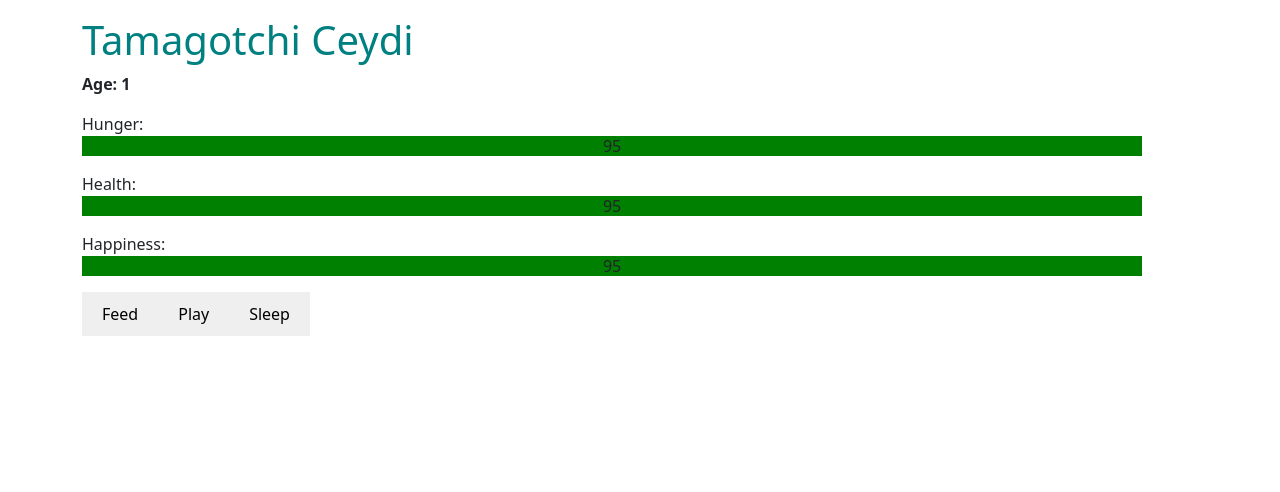
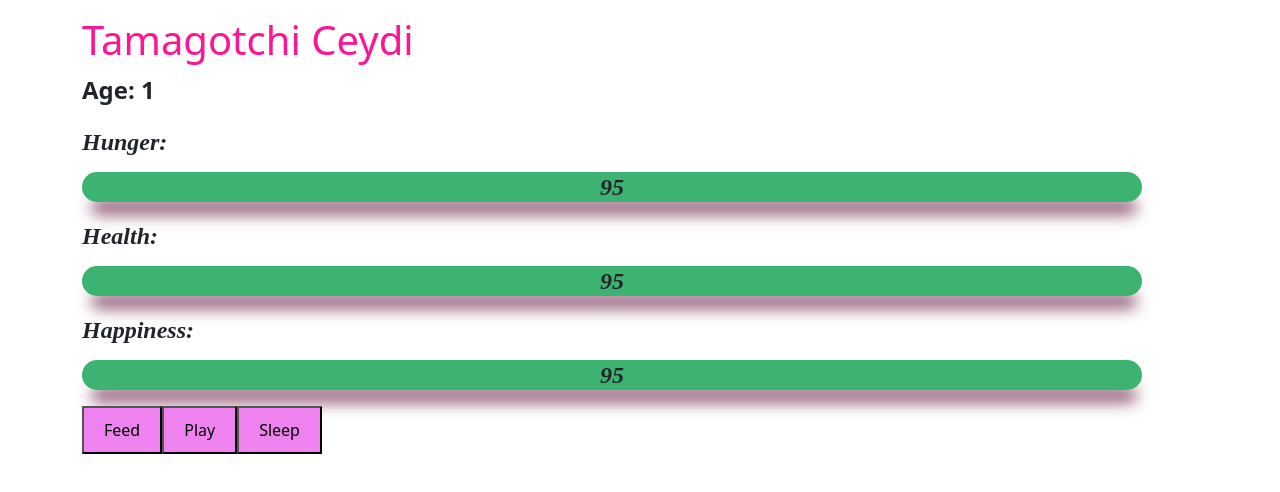
Before and after one commit to CeydiY/react, a React (Create React App) app: page / in a window 1280 px wide. Shown: the top 492 px of the page. Built offline with nearby package versions, Linux system fonts and the light colour scheme.

Commit message:
Tamagotchi - CSS

```diff
--- a/src/App.js
+++ b/src/App.js
@@ -39,17 +39,18 @@
         <div className="container">
             <h1 className="mt-3">{name}</h1>
             <p><strong>Age: {age}</strong></p>
-            <p>Hunger: <div className="progress-bar" style={{width: `${hunger}%`, backgroundColor: getBarColor(hunger)}}>
+            <p className="states">Hunger: <div className="progress-bar" style={{width: `${hunger}%`, backgroundColor: getBarColor(hunger)}}>
                 {hunger}
             </div></p>
-            <p>Health: <div className="progress-bar" style={{width: `${health}%`, backgroundColor: getBarColor(health)}}>
+            <p className="states">Health: <div className="progress-bar" style={{width: `${health}%`, backgroundColor: getBarColor(health)}}>
                 {health}
             </div></p>
-            <p>Happiness: <div className="progress-bar" style={{width: `${happiness}%`, backgroundColor: getBarColor(happiness)}}>
+            <p className="states">Happiness: <div className="progress-bar" style={{width: `${happiness}%`, backgroundColor: getBarColor(happiness)}}>
                 {happiness}
             </div></p>
             {health === 0 || happiness === 0 ? (
                 <p>Your Tamagotchi has died.</p>
+
             ) : (
                 <>
                     <button onClick={feed}>Feed</button>
--- a/src/components/accions/Accions.js
+++ b/src/components/accions/Accions.js
@@ -1,6 +1,6 @@
 export function getBarColor(value) {
     if(value > 80){
-        return 'green';
+        return 'mediumseagreen';
     }else if (value > 20){
         return 'yellow';
     }else {
--- a/src/index.css
+++ b/src/index.css
@@ -2,24 +2,37 @@
 body{
   font-family: sans-serif;
   text-align: center;
+  background-color: lightblue;
 }
 h1{
-  color: teal;
+  color: deeppink;
+  margin-bottom: 1em;
 }
 p{
   margin: 10px 0;
+  font-size: 1.5em;
 }
 button{
   padding: 10px 20px;
-  font-size: 16px;
-  border: none;
+  font-size: 18px;
+  border-radius: 5%;
   cursor: pointer;
-  margin: 0 10px;
+  margin-top: 2em;
+  margin-left: 1.5em;
+  background-color: violet;
 }
-.progress-bar{
-  width: 100%;
-  height: 20px;
-  background-color: lightgrey;
-  color: white;
-  text-align: center;
+
+.progress-bar {
+  height: 30px;
+  background: blueviolet;
+  box-shadow: 2px 20px 15px -7px rgba(123, 56, 91, 0.8);
+  border-radius: 50px;
+  transition: all 0.5s;
+  margin-top: .5em;
 }
+
+.states{
+  font-style: italic;
+  font-family: "Century Gothic";
+  font-weight: bold;
+}
```
